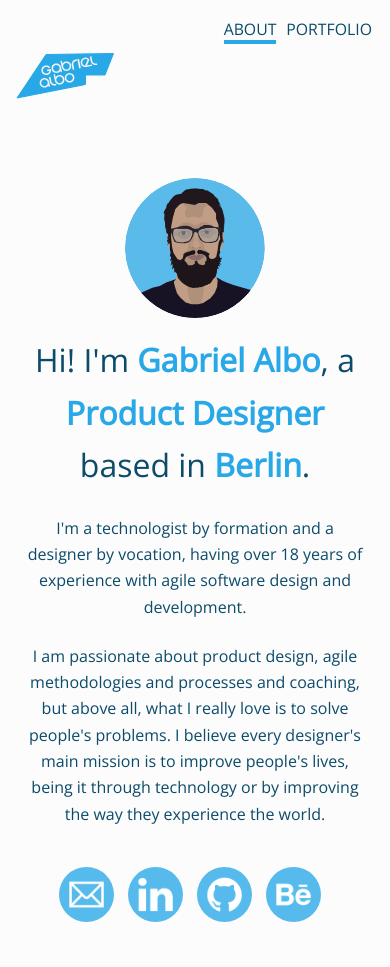
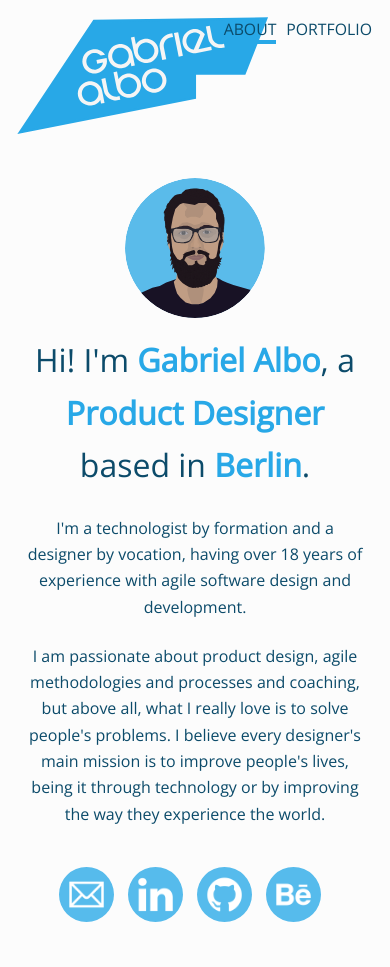
Before and after one commit to albogabriel/gabrielalbo.com, a Jekyll site: the page built from index.html, in a window 390 px wide. Built offline with Jekyll 4.4.1, drawn with Linux system fonts in a browser that asks for light colours.

Commit message:
Overriding max-width property for the logo img elements so that small screens also show it large and top aligned.

```diff
--- a/css/screen.scss
+++ b/css/screen.scss
@@ -259,6 +259,7 @@ header {
 
   .logo img {
     height: 120px;
+    max-width: none;
 
     &:hover {
       opacity:0.6;
```
